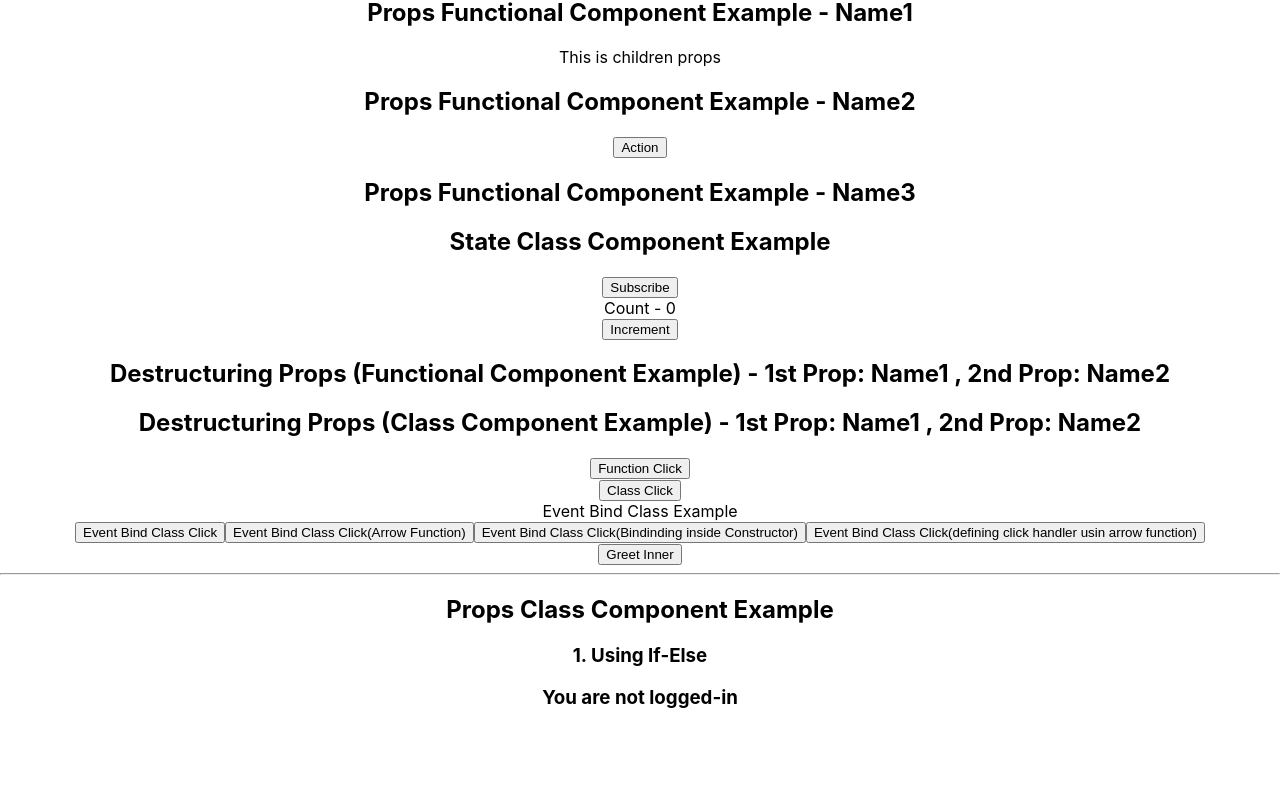
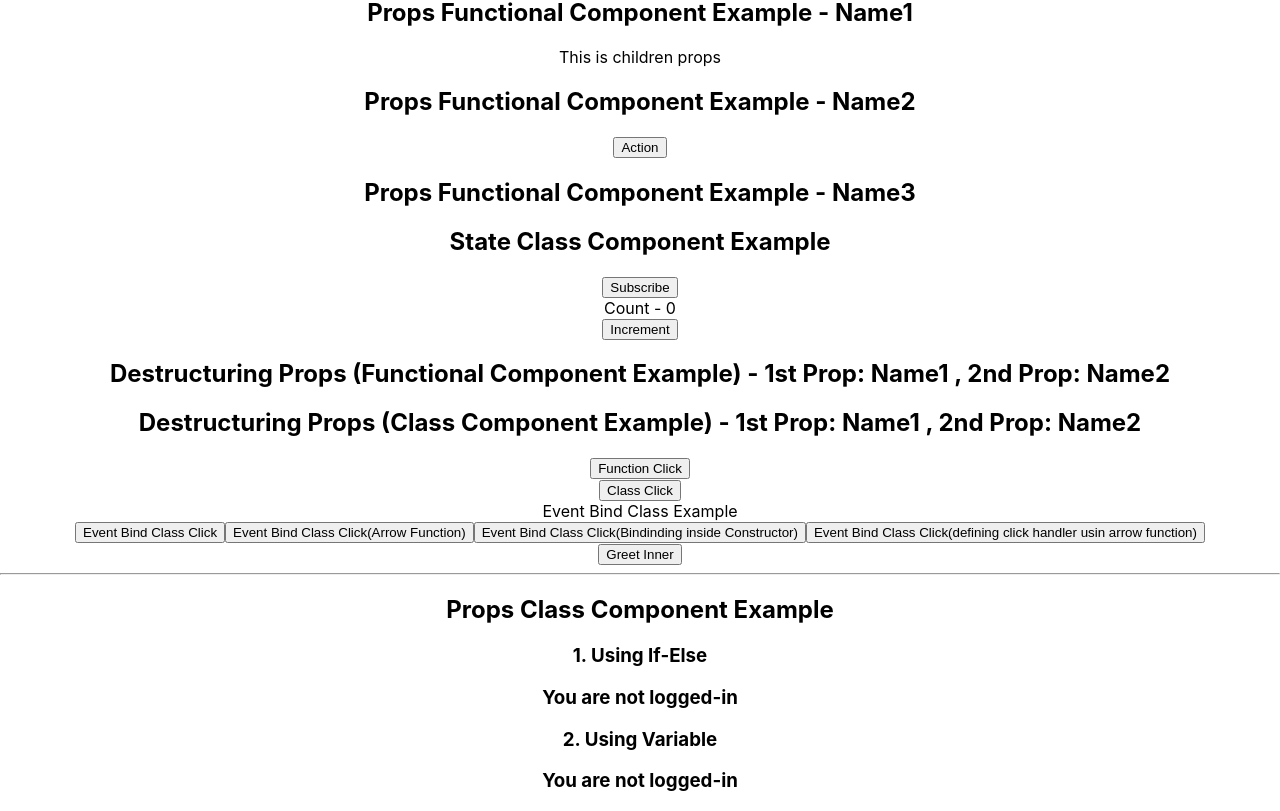
Before and after one commit to sagarteria/Sample-Create-React-App, a React (Create React App) app: page / in a window 1280 px wide. Shown: the part 242-1053 px from the top of the page. Before the commit the page ends 970 px from the top, so only its background shows below. Built offline with nearby package versions, Linux system fonts and the light colour scheme.

Commit message:
Conditional Rendering - 2. Using Variable

```diff
--- a/src/App.js
+++ b/src/App.js
@@ -14,6 +14,7 @@ import ClassClick from "./components/Events/ClassClick";
 import EventBind from "./components/Events/EventBinding/EventBind";
 import OuterComponent from "./components/ChildParentCommunication/OuterComponent";
 import ClassCompIfElse from "./components/ConditionalRendering/ClassCompIfElse";
+import ClassCompVariable from "./components/ConditionalRendering/ClassCompVariable";
 
 function App() {
   return (
@@ -47,8 +48,10 @@ function App() {
       <OuterComponent />
 
       {/* Conditional Rendering Examples */}
-      {/* 1. If-Else */}
+      {/* 1. using If-Else */}
       <ClassCompIfElse />
+      {/* 2. Using variable */}
+      <ClassCompVariable />
     </div>
   );
 }
--- /dev/null
+++ b/src/components/ConditionalRendering/ClassCompVariable.js
@@ -0,0 +1,32 @@
+import React, { Component } from "react";
+
+class ClassCompVariable extends Component {
+
+  constructor(props) {
+    super();
+    this.state = {
+      isLoggedIn: false
+    }
+  }
+
+  render() {
+
+    let message;
+    if(this.state.isLoggedIn){
+      message =
+        <div>
+          <h3>2. Using Variable</h3>
+          <h3>You are logged-in </h3>
+        </div>
+    } else {
+      message =
+        <div>
+          <h3>2. Using Variable</h3>
+          <h3>You are not logged-in </h3>
+        </div>
+    }
+    return <div>{message}</div>
+  }
+}
+
+export default ClassCompVariable;
```
